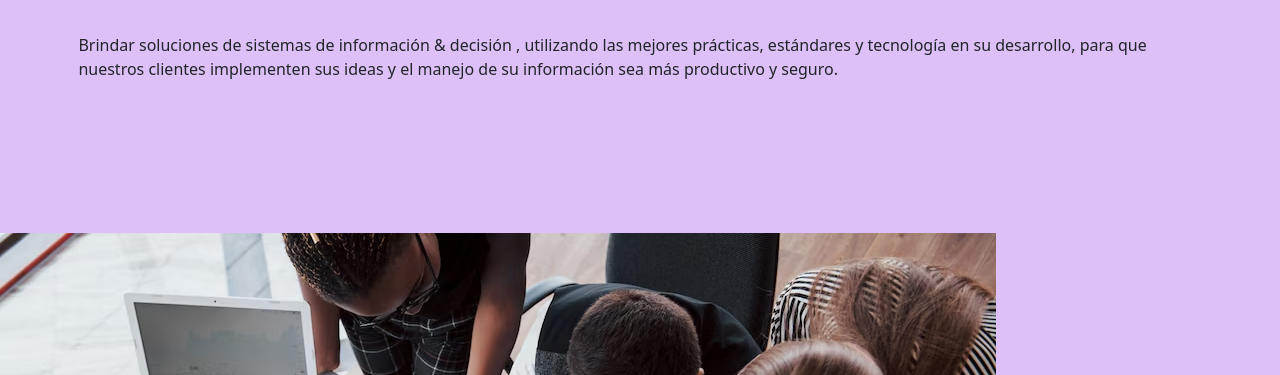
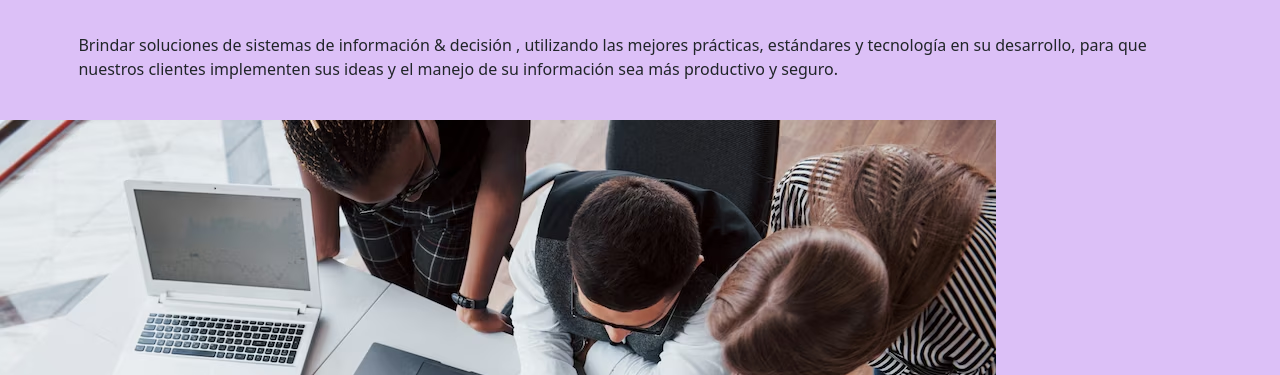
Before and after one commit to ANPUYOL/Proyecto_Final_Analia-Puyol, a website: page PAGINAS/Mision.html in a window 1280 px wide. Shown: the part 107-482 px from the top of the page. Drawn offline with nearby package versions, Linux system fonts and the light colour scheme; files whose address does not match are found by name.

Commit message:
cambios 3

```diff
--- a/PAGINAS/Mision.html
+++ b/PAGINAS/Mision.html
@@ -36,16 +36,12 @@
         <!--Comienzo Contenido de Vision-->
     <main>
         <h1>Mision</h1>
-        <div class="Texto">
         <p>
             Brindar soluciones de sistemas de información & decisión ,
             utilizando las mejores prácticas, estándares y tecnología en su
             desarrollo, para que nuestros clientes implementen sus ideas y el
             manejo de su información sea más productivo y seguro.
         </p>
-
-        </div>
-
 
         <div class="Imagen_Mision">
             <img src="primer imagen.png" alt="Imagen_Mision">
```
Also changed, not shown: package.json (+9 -1 lines).
